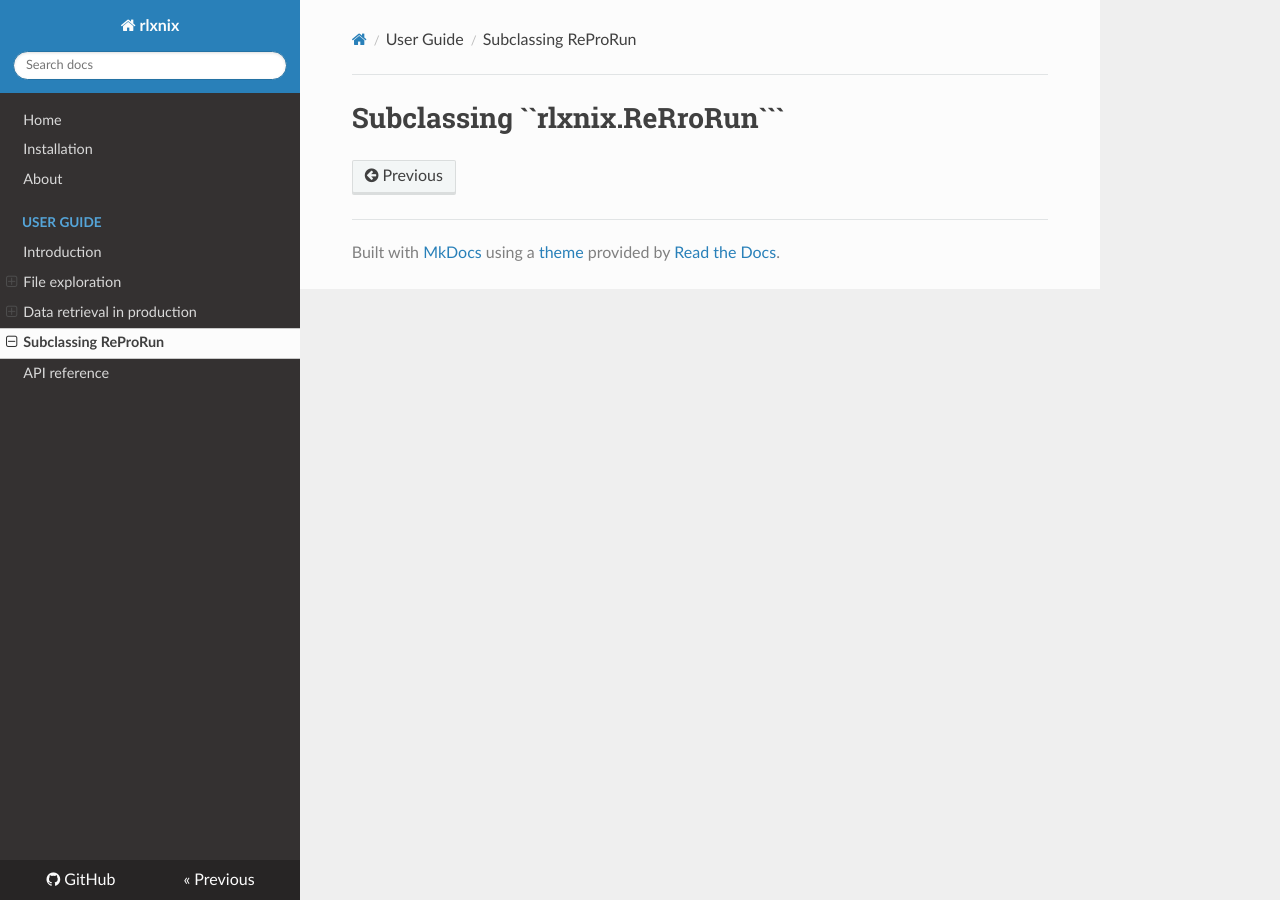
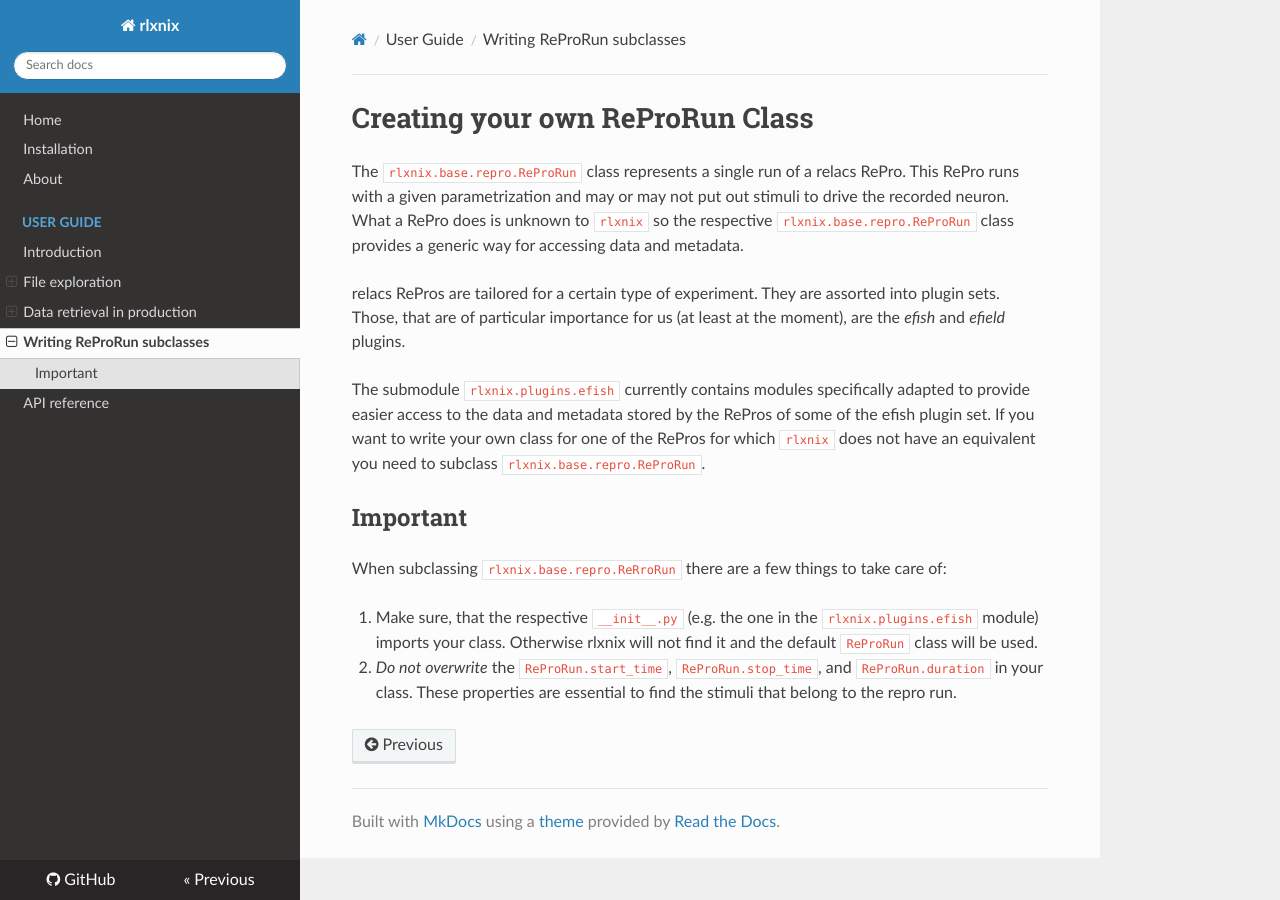
Before and after one commit to wendtalexander/relacsed_nix, an MkDocs documentation site: the page built from docs/subclassing.md, in a window 1280 px wide. Built offline with MkDocs 1.6.1, drawn with Linux system fonts in a browser that asks for light colours; nearby versions of some CDN libraries.

Commit message:
[docs] subclassing ReproRun hints

````diff
--- a/docs/subclassing.md
+++ b/docs/subclassing.md
@@ -1 +1,14 @@
-# Subclassing ``rlxnix.ReRroRun```
+# Creating your own ReProRun Class
+
+The ``rlxnix.base.repro.ReProRun`` class represents a single run of a relacs RePro. This RePro runs with a given parametrization and may or may not put out stimuli to drive the recorded neuron. What a RePro does is unknown to ``rlxnix`` so the respective ``rlxnix.base.repro.ReProRun`` class provides a generic way for accessing data and metadata.
+
+relacs RePros are tailored for a certain type of experiment. They are assorted into plugin sets. Those, that are of particular importance for us (at least at the moment), are the *efish* and *efield* plugins.
+
+The submodule ``rlxnix.plugins.efish`` currently contains modules specifically adapted to provide easier access to the data and metadata stored by the RePros of some of the efish plugin set. If you want to write your own class for one of the RePros for which ``rlxnix`` does not have an equivalent you need to subclass ``rlxnix.base.repro.ReProRun``.
+
+## Important
+
+When subclassing ``rlxnix.base.repro.ReRroRun`` there are a few things to take care of:
+
+1. Make sure, that the respective ``__init__.py`` (e.g. the one in the ``rlxnix.plugins.efish`` module) imports your class. Otherwise rlxnix will not find it and the default ``ReProRun`` class will be used.
+2. *Do not overwrite* the ``ReProRun.start_time``, ``ReProRun.stop_time``, and ``ReProRun.duration`` in your class. These properties are essential to find the stimuli that belong to the repro run.
--- a/mkdocs.yml
+++ b/mkdocs.yml
@@ -24,5 +24,5 @@ nav:
         - The Stimulus object: 'stimuli.md'
       - Data retrieval in production:
         - Export to pandas: 'export.md'
-      - Subclassing ReProRun: 'subclassing.md'
+      - Writing ReProRun subclasses: 'subclassing.md'
     - API reference: api/index.html
````
Also changed, not shown: docs/introduction.md (line endings or trailing spaces), 1 other file.
